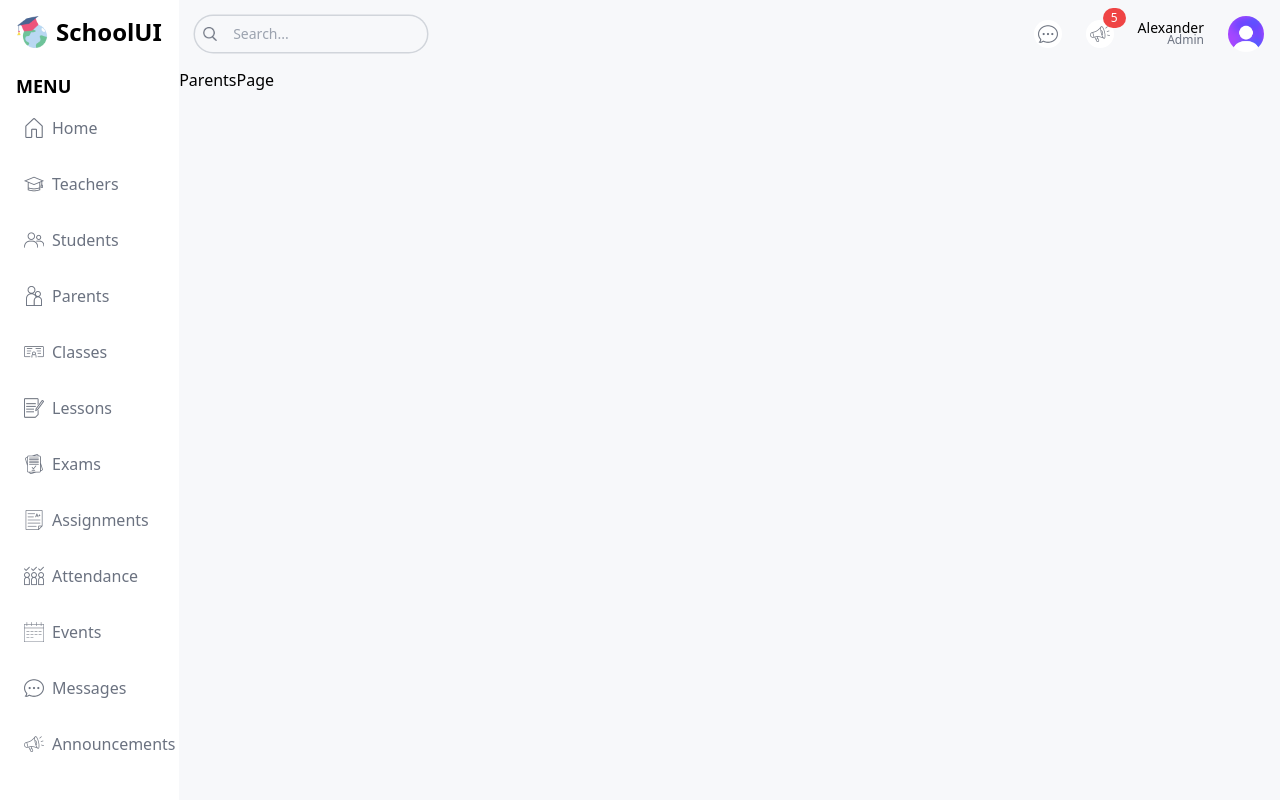
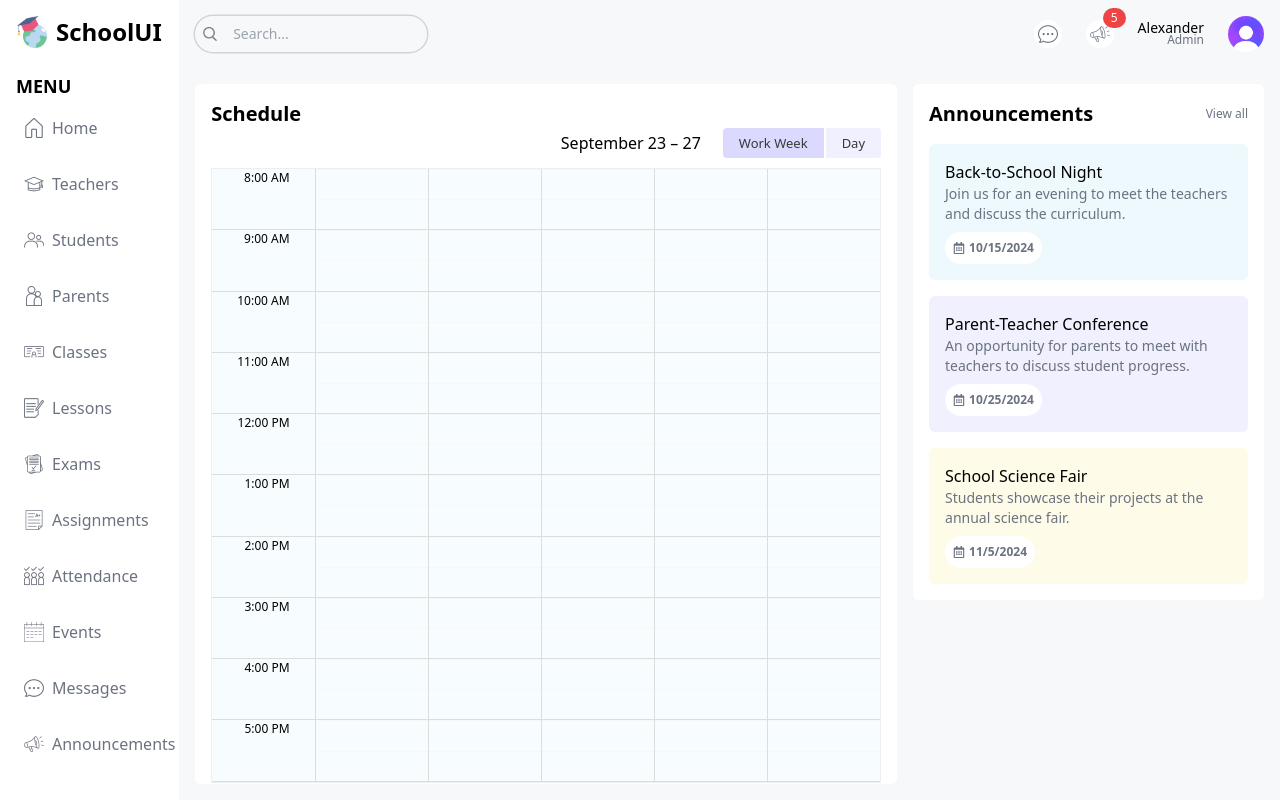
Before and after one commit to alexanderuk82/school-dashboard, a Next.js app: page /parents in a window 1280 px wide. Shown: the top 800 px of the page. Built offline with nearby package versions, Linux system fonts and the light colour scheme.

Commit message:
New UI for parent page

```diff
--- a/src/app/(dashboard)/parents/page.tsx
+++ b/src/app/(dashboard)/parents/page.tsx
@@ -1,7 +1,28 @@
+"use client";
+import Announcements from "@/components/Announcements";
+import BigCalendar from "@/components/BigCalendar";
 import React from "react";
 
 const ParentsPage = () => {
-	return <div>ParentsPage</div>;
+	return (
+		<main className="flex flex-1 flex-col gap-4 p-4 lg:flex-row">
+			{/* LEFTside */}
+
+			<aside className="w-full lg:w-2/3">
+				<div className="h-full bg-white p-4 rounded-md">
+					<h1 className="text-xl font-semibold">Schedule</h1>
+					<BigCalendar />
+				</div>
+			</aside>
+
+			{/* RIGHTside */}
+			<aside className=" w-full lg:w-1/3 flex flex-col gap-8">
+				{/* Announcements */}
+
+				<Announcements />
+			</aside>
+		</main>
+	);
 };
 
 export default ParentsPage;
```
